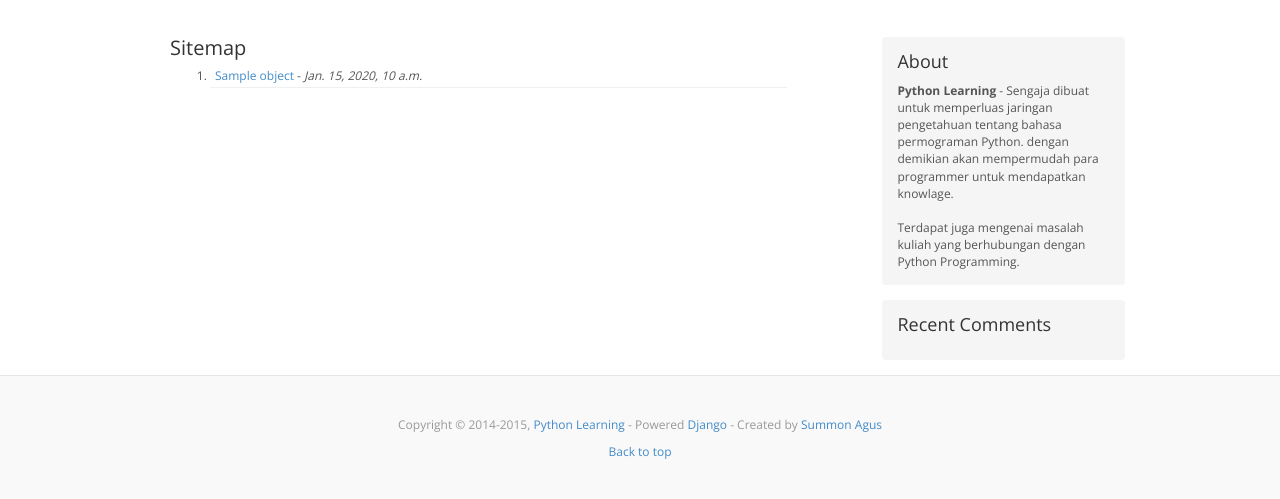
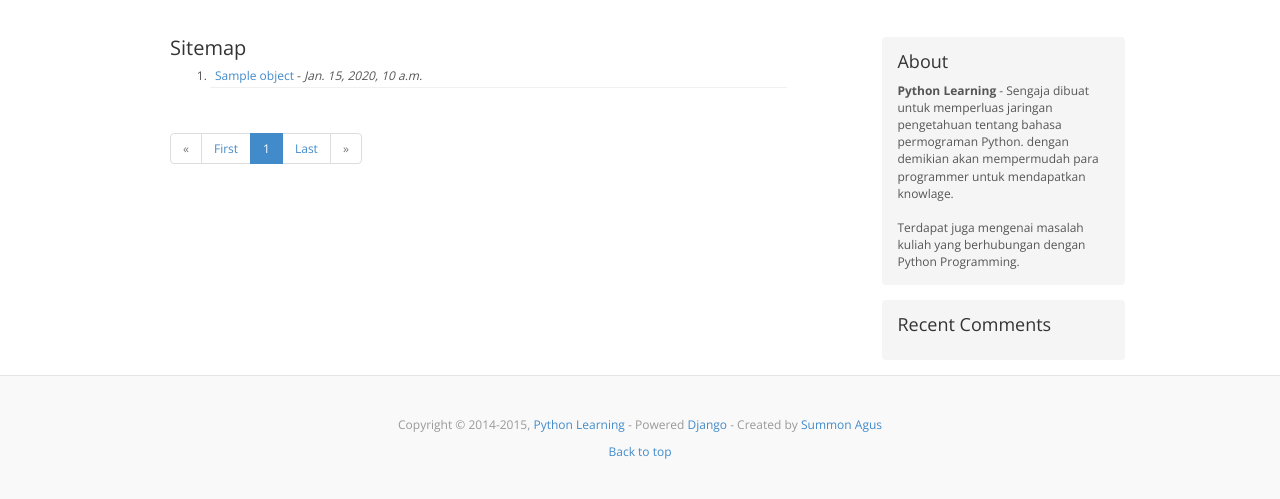
Before and after one commit to agusmakmun/Django-Blog-Python-Learning, a Django app: template update-1.0/blog/templates/sitemap.html in a window 1280 px wide. Shown: the part 51-550 px from the top of the page. Run offline with Django 3.2, Linux system fonts and the light colour scheme; the template is opened without the code that fills it: most values are stand-ins (such as "Sample title", 1, 10 or a date in 2020); some libraries are stand-ins or nearby versions.

Commit message:
Update sitemap.html

```diff
--- a/update-1.0/blog/templates/sitemap.html
+++ b/update-1.0/blog/templates/sitemap.html
@@ -27,6 +27,26 @@
     </ul>
     {% endif %}
   </div>
+
+<ul class="pagination">
+  <li {% if not all_entry.has_previous %}class="disabled"{% endif %}>
+     <a {% if all_entry.has_previous %}href="?page={{ all_entry.previous_page_number }}" aria-label="Previous" {% endif %}><span aria-hidden="true">«</span></a>
+   </li>
+   <li><a href="?page=1">First</a></li>
+  {% for linkpage in page_range %}
+      {% ifequal linkpage all_entry.number %}
+         <li class="active">
+           <a href="#">{{ all_entry.number }}<span class="sr-only">(current)</span></a>
+         </li>
+      {% else %}
+         <li><a href="?page={{ linkpage }}">{{ linkpage }}</a></li>
+      {% endifequal %}
+  {% endfor %}
+  <li><a href="?page={{ all_entry.paginator.num_pages }}">Last</a></li>
+  <li {% if not all_entry.has_next %}class="disabled"{% endif %}>
+     <a {% if all_entry.has_next %}href="?page={{ all_entry.next_page_number }}" aria-label="Next" {% endif %}><span aria-hidden="true">»</span></a>
+   </li>
+</ul>
 {% endblock %}
 
 {% block widget_sidebar %}
```
